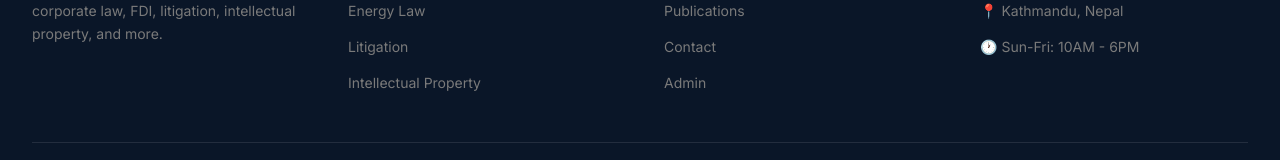
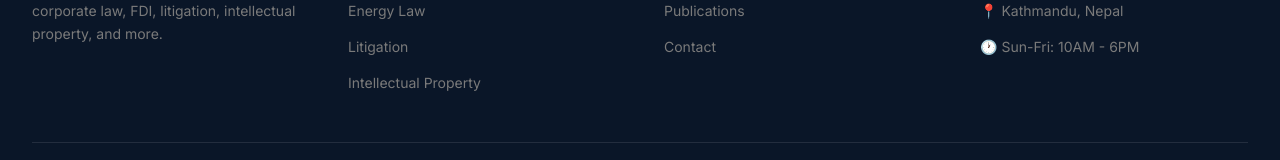
Before and after one commit to plutoassociates5-cyber/plutoassociates, a React (Vite) app: page / in a window 1280 px wide. Shown: the part 3101-3261 px from the top of the page. Built offline with nearby package versions, Linux system fonts and the light colour scheme.

Commit message:
remove admin from quick links

```diff
--- a/src/components/PublicFooter.jsx
+++ b/src/components/PublicFooter.jsx
@@ -35,7 +35,6 @@ export default function PublicFooter() {
               <li><Link to="/teams" className="text-text-light text-sm no-underline transition-colors duration-300 hover:text-gold">Our Team</Link></li>
               <li><Link to="/publications" className="text-text-light text-sm no-underline transition-colors duration-300 hover:text-gold">Publications</Link></li>
               <li><Link to="/contact" className="text-text-light text-sm no-underline transition-colors duration-300 hover:text-gold">Contact</Link></li>
-              <li><a href="https://plutoassociates.com/admin" target="_blank" rel="noopener noreferrer" className="text-text-light text-sm no-underline transition-colors duration-300 hover:text-gold">Admin</a></li>
             </ul>
           </div>
 
```
